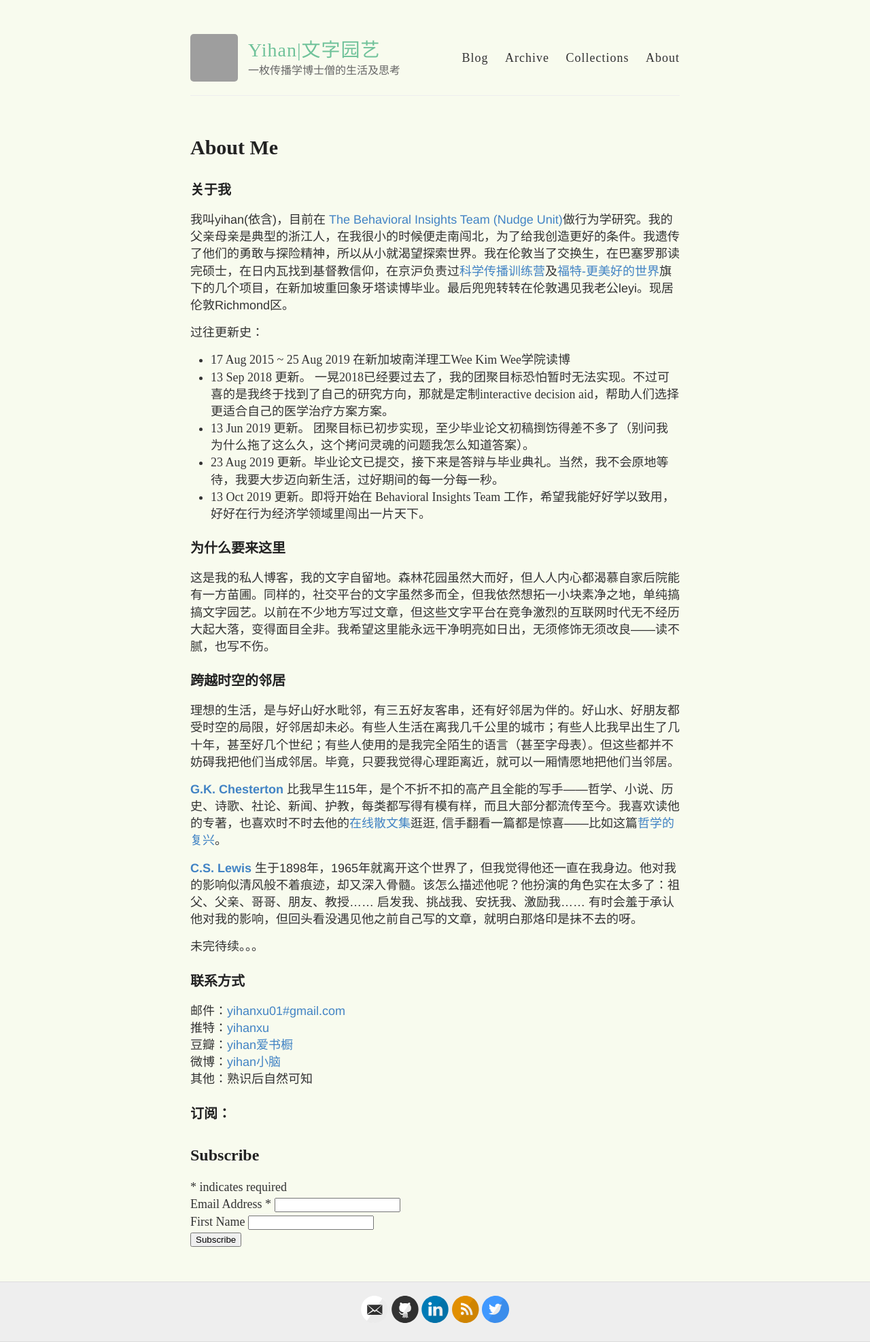
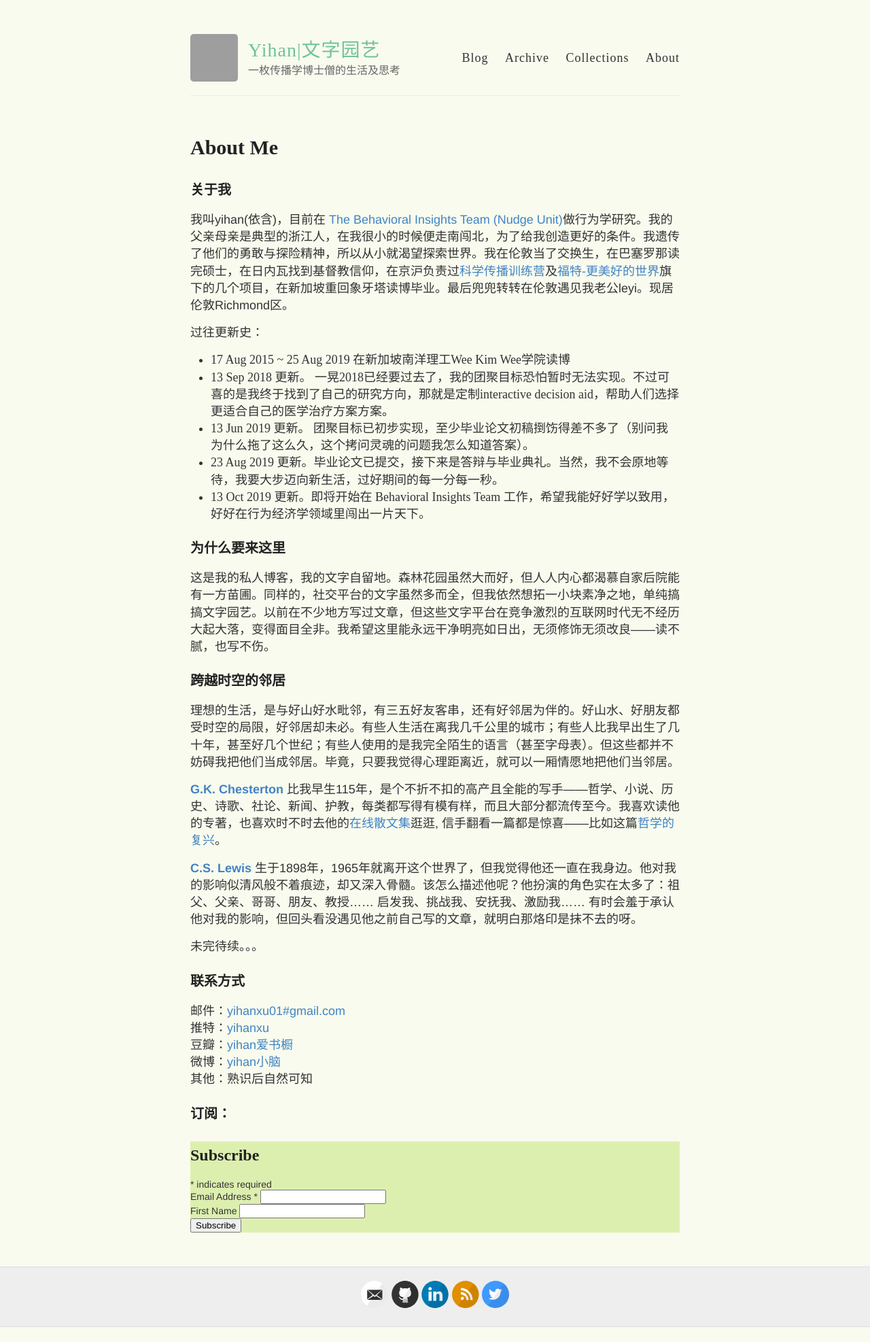
Before and after one commit to yihanxu/yihanxu.github.io, a Jekyll site: the page built from about.md, in a window 1280 px wide. Shown: the whole page at 68% size. Built offline with Jekyll 4.4.1, drawn with Linux system fonts in a browser that asks for light colours; comment, search, counter and statistics services are not loaded; after the commit the page ends 1952 px from its top, so only the background shows below that; grey boxes are pictures that could not be loaded.

Commit message:
Update about.md

```diff
--- a/about.md
+++ b/about.md
@@ -38,7 +38,12 @@
 
 ### 订阅：
 <!-- Begin Mailchimp Signup Form -->
-
+<link href="//cdn-images.mailchimp.com/embedcode/classic-10_7.css" rel="stylesheet" type="text/css">
+<style type="text/css">
+	#mc_embed_signup{background:#ddefaf; clear:left; font:14px Helvetica,Arial,sans-serif; }
+	/* Add your own Mailchimp form style overrides in your site stylesheet or in this style block.
+	   We recommend moving this block and the preceding CSS link to the HEAD of your HTML file. */
+</style>
 <div id="mc_embed_signup">
 <form action="https://github.us10.list-manage.com/subscribe/post?u=c56cd276032430a7bae15da43&amp;id=84d5519e2c" method="post" id="mc-embedded-subscribe-form" name="mc-embedded-subscribe-form" class="validate" target="_blank" novalidate>
     <div id="mc_embed_signup_scroll">
```
